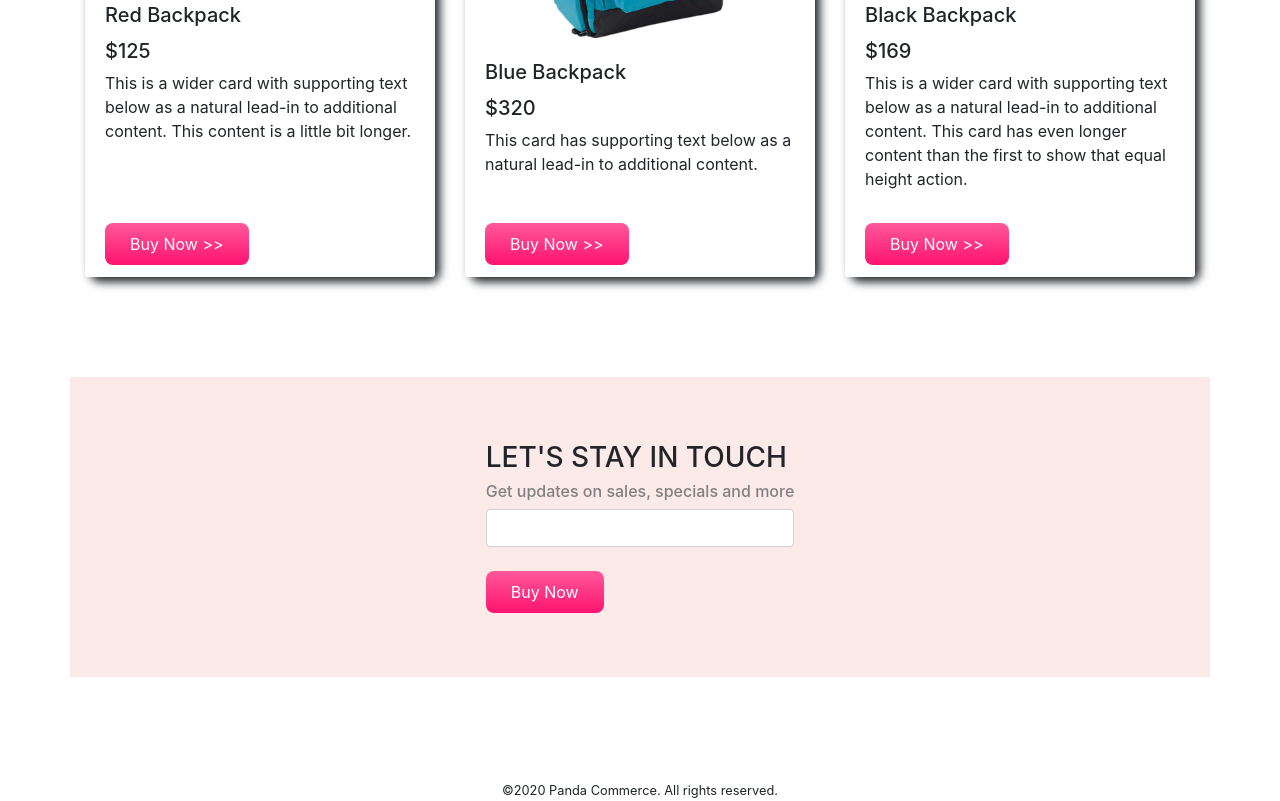
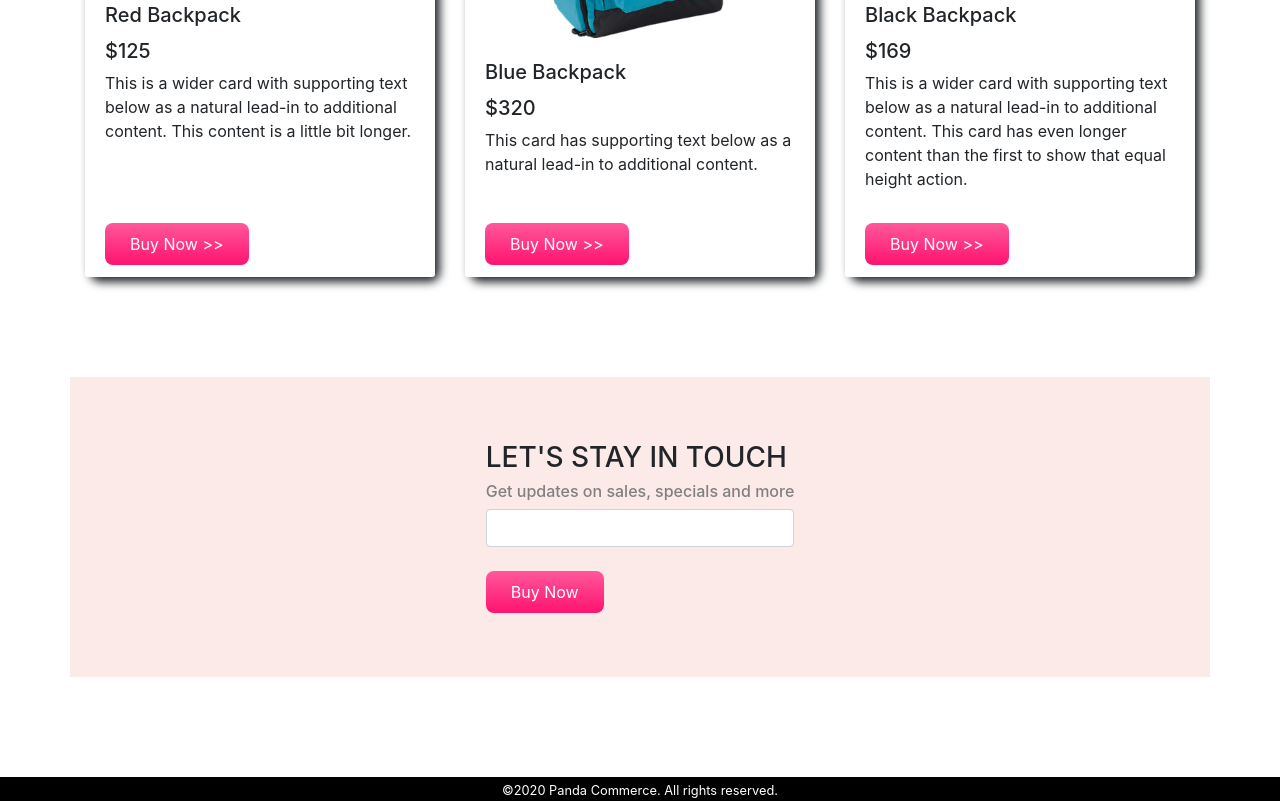
Before and after one commit to emran899dev/panda-commerce, a plain HTML site: page index.html in a window 1280 px wide. Shown: the part 1811-2612 px from the top of the page. Drawn offline with nearby package versions, Linux system fonts and the light colour scheme.

Commit message:
add icon and footer styel

```diff
--- a/index.html
+++ b/index.html
@@ -4,6 +4,7 @@
     <meta charset="UTF-8">
     <meta name="viewport" content="width=device-width, initial-scale=1.0">
     <title>panda-commerce</title>
+    <link rel="icon" href="images/panda-icon.jpg" type="images/jpg" sizes="16x16">
     <link rel="stylesheet" href="https://stackpath.bootstrapcdn.com/bootstrap/4.5.0/css/bootstrap.min.css" integrity="sha384-9aIt2nRpC12Uk9gS9baDl411NQApFmC26EwAOH8WgZl5MYYxFfc+NcPb1dKGj7Sk" crossorigin="anonymous">
     <link rel="stylesheet" href="style.css">
 </head>
--- a/style.css
+++ b/style.css
@@ -60,5 +60,7 @@
     color: grey;
 }
 footer{
+    background-color: black;
+    color: white;
     text-align: center;
 }
```
Also changed, not shown: images/panda-icon.jpg (added).
